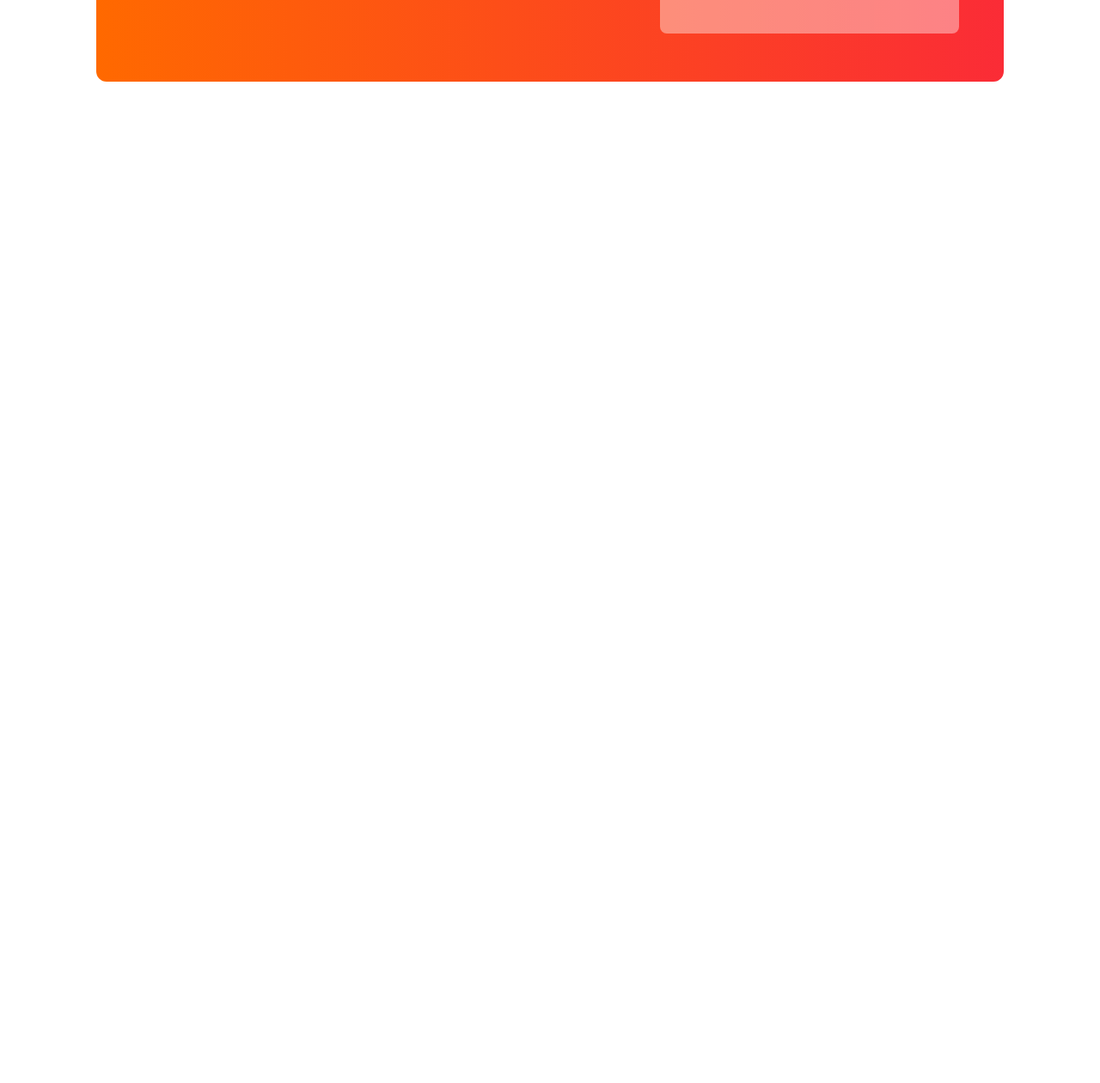
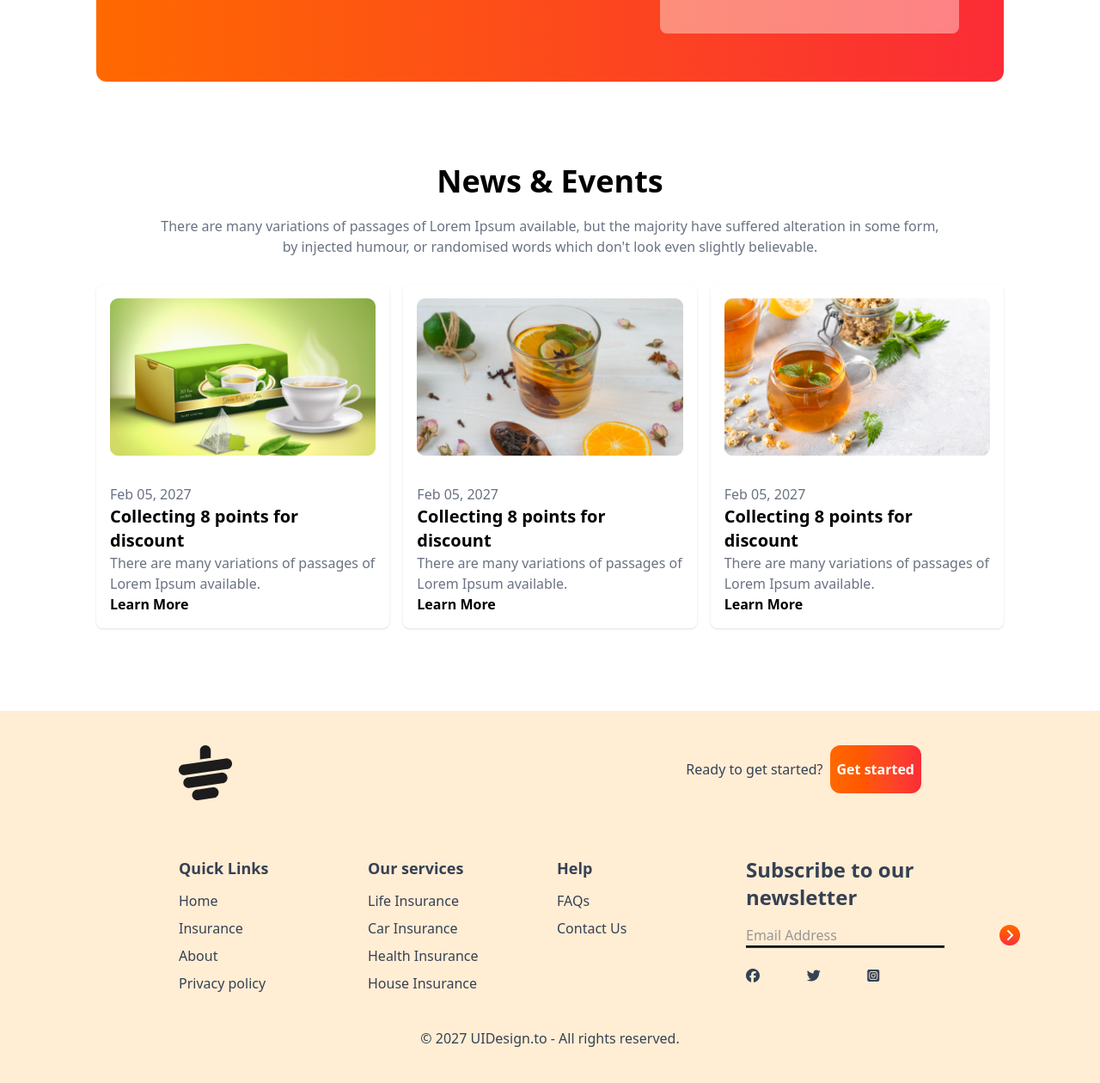
Before and after one commit to Prottoy-Das/tea-House-Tailwind, a plain HTML site: page index.html in a window 1280 px wide. Shown: the part 2341-3601 px from the top of the page at 86% size. Before the commit the page ends 2532 px from the top, so only its background shows below. Drawn offline with nearby package versions, Linux system fonts and the light colour scheme.

Commit message:
added news and footer section

```diff
--- a/index.html
+++ b/index.html
@@ -203,10 +203,139 @@
 
     </section>
 
+    <!---News and events-->
+
+    <section class="mb-24">
+      <!----Text section-->
+      <h1 class="font-bold text-4xl text-center">News & Events</h1>
+      <p class="text-gray-500 text-center mt-5">There are many variations of passages of Lorem Ipsum available, but the majority have suffered alteration in some form,<br>
+         by injected humour, or randomised words which don't look even slightly believable. </p>
+
+      <!---card-->
+
+      <div class="grid grid-cols-1 md:grid-cols-3 mt-8 gap-4">
+        <div class="p-4 shadow-sm rounded-lg">
+          <img src="images/news-1.png" alt="" srcset="" class="mb-8">
+          <p class="text-gray-500">Feb 05, 2027</p>
+          <h2 class="font-bold text-xl">Collecting 8 points for discount</h2>
+          <p class="text-gray-500">There are many variations of passages of Lorem Ipsum available.</p>
+          <h5 class="font-bold">Learn More</h5>
+        </div>
+
+        <div class="p-4 shadow-sm rounded-lg">
+          <img src="images/news-2.png" alt="" srcset="" class="mb-8">
+          <p class="text-gray-500">Feb 05, 2027</p>
+          <h2 class="font-bold text-xl">Collecting 8 points for discount</h2>
+          <p class="text-gray-500">There are many variations of passages of Lorem Ipsum available.</p>
+          <h5 class="font-bold">Learn More</h5>
+        </div>
+
+        <div class="p-4 shadow-sm rounded-lg">
+          <img src="images/news-3.png" alt="" srcset="" class="mb-8">
+          <p class="text-gray-500">Feb 05, 2027</p>
+          <h2 class="font-bold text-xl">Collecting 8 points for discount</h2>
+          <p class="text-gray-500">There are many variations of passages of Lorem Ipsum available.</p>
+          <h5 class="font-bold">Learn More</h5>
+        </div>
+
+      </div>
+
+    </section>
+
+
+
+
+
+
 
 
   </main>
 
+  <!---footer-->
+
+  <footer class="bg-orange-100 text-gray-700 py-10 px-4 md:px-16">
+
+    <div class="w-9/12 mx-auto">
+      <!---logo-->
+      <div class="mb-8 flex justify-between">
+          <img class="mb-8" src="images/cup.png" alt="" srcset="">
+       <div class="flex items-centerc gap-2">
+          <h4 class="mt-4">Ready to get started?</h4>
+          <button class="h-14 bg-linear-to-r from-orange-500 to-red-500 px-2 py-3 rounded-xl text-white font-bold">Get started</button>
+
+       </div>
+      </div>
+
+      <!--links-->
+
+      <div class="grid grid-cols-1 md:grid-cols-2 lg:grid-cols-4 gap-4">
+        <!---first colum-->
+        <div>
+          <h3 class="font-semibold text-lg mb-3">Quick Links</h3>
+          <ul class="space-y-2">
+           <li><a href="" class="hover:text-orange-600">Home</a></li>
+           <li><a href="" class="hover:text-orange-600">Insurance</a></li>
+           <li><a href="" class="hover:text-orange-600">About</a></li>
+           <li><a href="" class="hover:text-orange-600">Privacy policy</a></li>
+          </ul>
+
+        </div>
+         <div>
+          <h3 class="font-semibold text-lg mb-3">Our services</h3>
+          <ul class="space-y-2">
+           <li><a href="" class="hover:text-orange-600">Life Insurance</a></li>
+           <li><a href="" class="hover:text-orange-600">Car Insurance</a></li>
+           <li><a href="" class="hover:text-orange-600">Health Insurance</a></li>
+           <li><a href="" class="hover:text-orange-600">House Insurance</a></li>
+          </ul>
+
+        </div>
+
+        <!---Third colum-->
+         <div>
+          <h3 class="font-semibold text-lg mb-3">Help</h3>
+          <ul class="space-y-2">
+           <li><a href="" class="hover:text-orange-600">FAQs</a></li>
+           <li><a href="" class="hover:text-orange-600">Contact Us</a></li>
+
+          </ul>
+
+        </div>
+
+        <!---Fourth column-->
+        <div>
+          <h1 class="font-bold text-2xl">Subscribe to our <br> newsletter</h1>
+          <div class="flex mt-4 gap-16 ">
+            <div>
+              <input type="text" placeholder="Email Address" name="" id="" class="bg-transparent border-b-2 border-black">
+              <br>
+              <hr class="font-bold ">
+            </div>
+            <div>
+              <button class="bg-linear-to-r from-orange-500 to-red-500 rounded-full w-6 text-white rotate-90 items-center"><i class="fa-solid fa-angle-up"></i></button>
+            </div>
+
+          </div>
+          <div class=" mt-5">
+           <ul class="grid grid-cols-3 gap-2">
+            <li><a href=""><i class="fa-brands fa-facebook"></i></a></li>
+            <li><a href=""><i class="fa-brands fa-twitter"></i></a></li>
+            <li><a href=""><i class="fa-brands fa-square-instagram"></i></a></li>
+           </ul>
+          </div>
+        </div>
+
+      </div>
+
+      <div class="text-center mx-auto mt-10">
+        <p>© 2027 UIDesign.to - All rights reserved.</p>
+      </div>
+
+
+    </div>
+
+  </footer>
+
 
 </body>
 </html>
```
